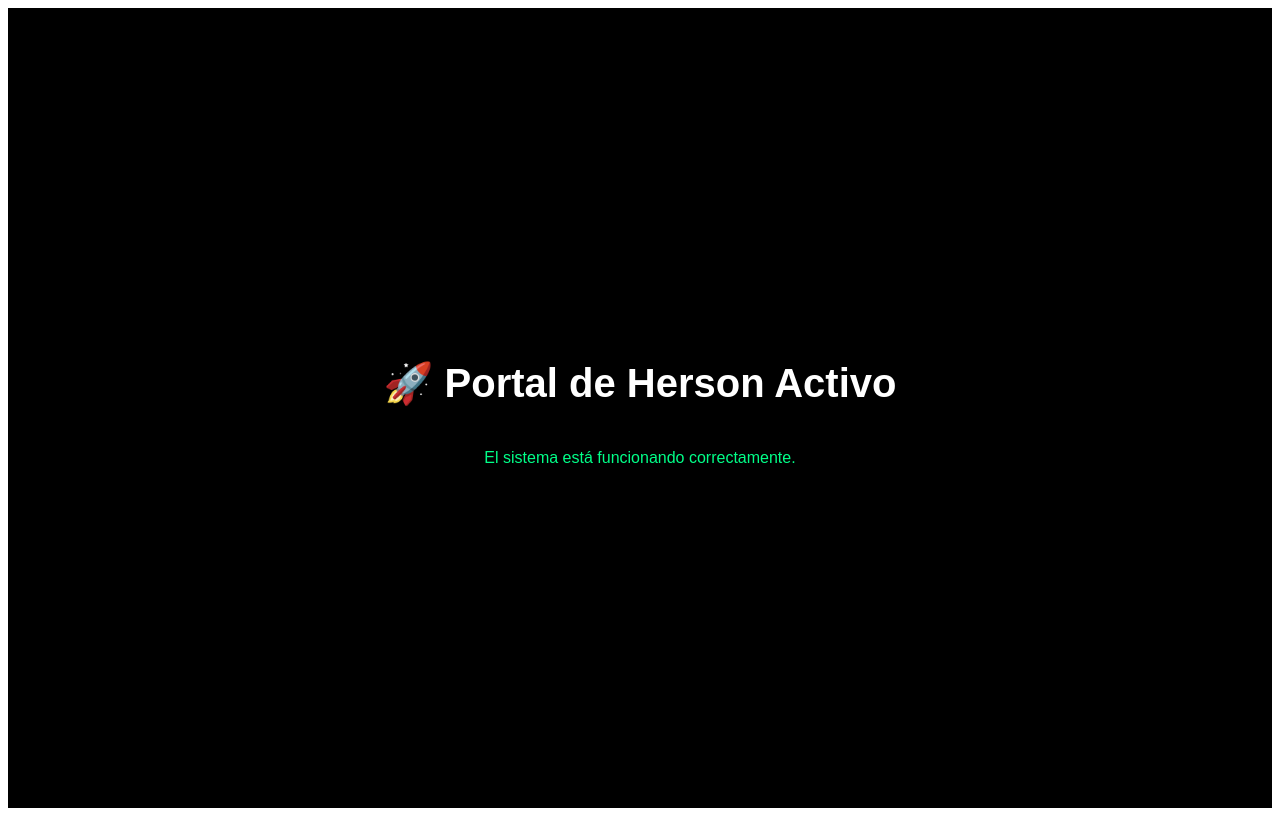
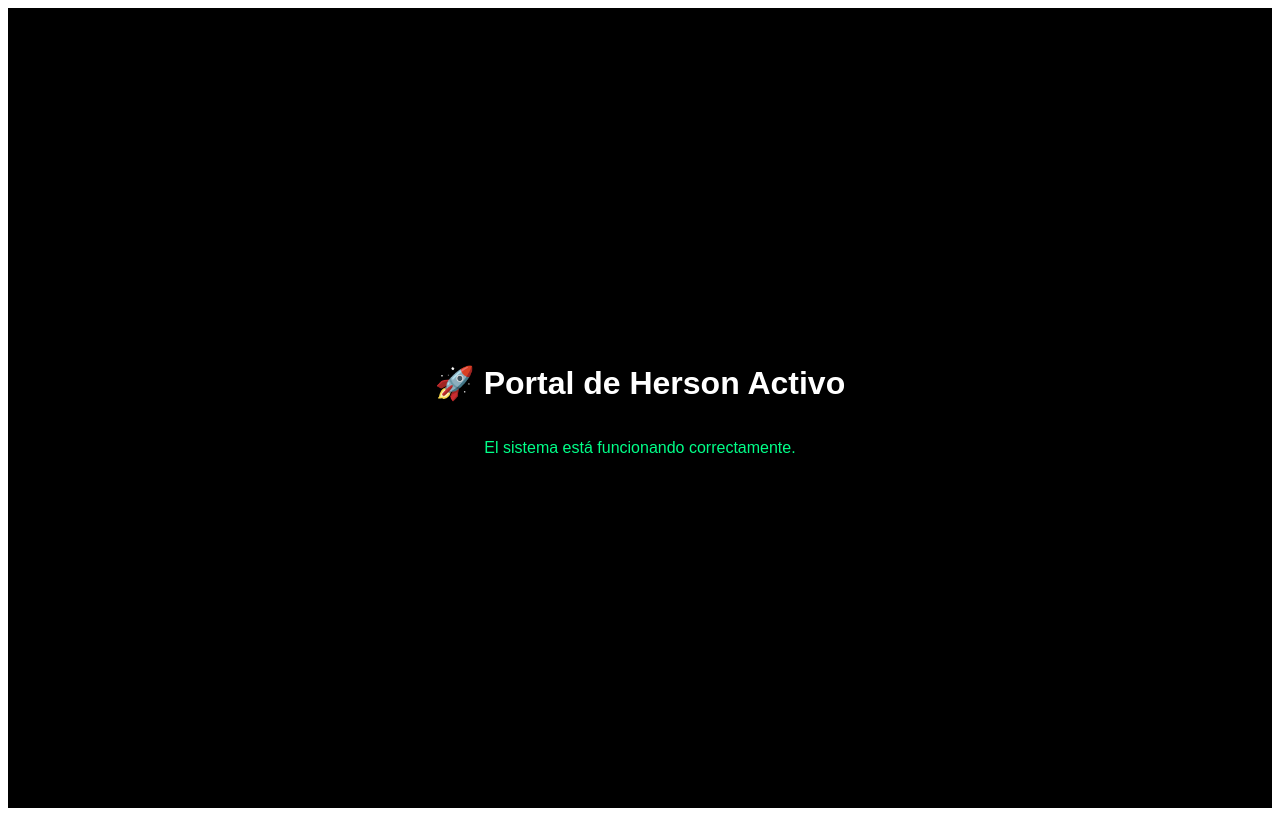
Before and after one commit to hersonsalgado08-beep/mi-portal-apps, a Next.js app: page / in a window 1280 px wide. Built offline with nearby package versions, Linux system fonts and the light colour scheme.

Commit message:
Update page.tsx

```diff
--- a/src/app/page.tsx
+++ b/src/app/page.tsx
@@ -10,7 +10,7 @@ export default function Page() {
       justifyContent: 'center',
       fontFamily: 'sans-serif'
     }}>
-      <h1 style={{ fontSize: '2.5rem' }}>🚀 Portal de Herson Activo</h1>
+      <h1>🚀 Portal de Herson Activo</h1>
       <p style={{ color: '#00ff88' }}>El sistema está funcionando correctamente.</p>
     </main>
   );
```
